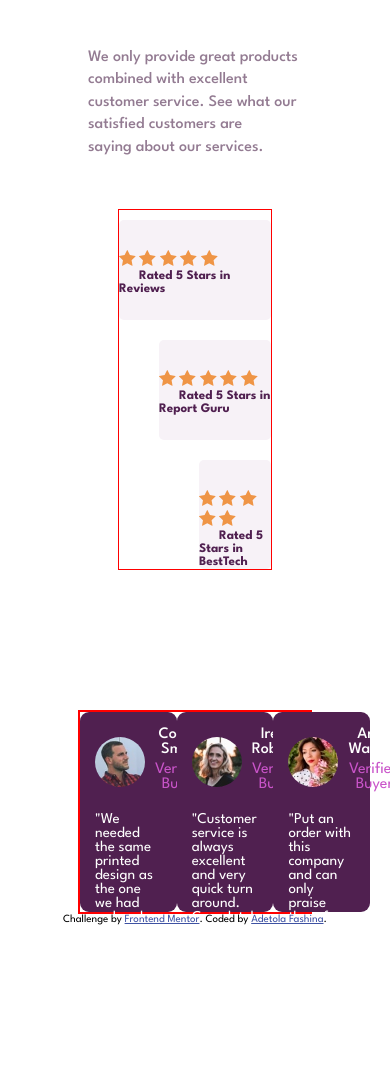
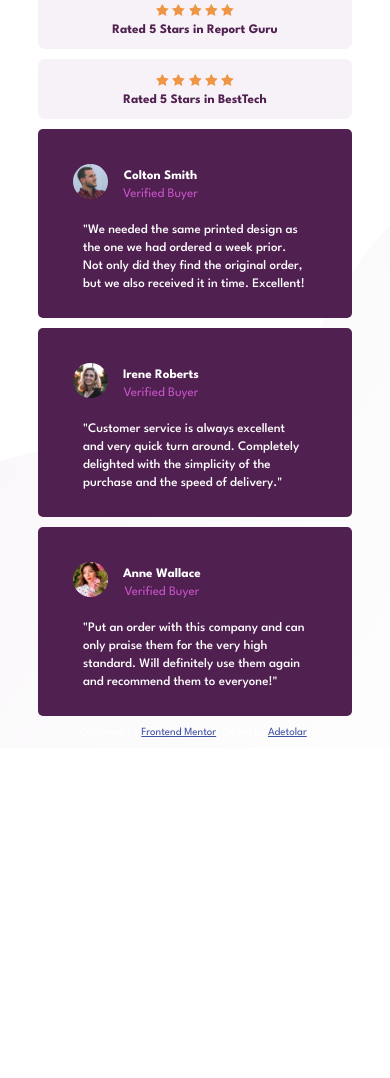
Before and after one commit to Adetolar/Social-proof-section, a plain HTML site: page index.html in a window 390 px wide. Shown: the part 318-1396 px from the top of the page. After the commit the page ends 1066 px from the top, so only its background shows below. Drawn offline with Linux system fonts and the light colour scheme.

Commit message:
Mobile screen 375px fixed

```diff
--- a/index.html
+++ b/index.html
@@ -20,13 +20,13 @@
   </head>
   <body>
 
-    <main>
-      <section>
+
+
       <header>
-    <h1>10,000+ of our<br>users love our<br> products.</h1>
+          <h1>10,000+ of our<br>users love our<br> products.</h1>
 
-    <p>We only provide great products combined with excellent <br> customer service.
-    See what our satisfied customers are <br> saying about our services.</p>
+        <p>We only provide great products combined <br> with excellent customer service.
+        See what <br>our satisfied customers are saying about our <br> services.</p>
   </header>
 
     <div class="containerRating">
@@ -60,64 +60,53 @@
     </div>
   </div>
 
-</section>
+
 
 
 
 <div class="containerBuyer">
 
     <div class="Buyer">
+        <div class="container Colton">
+              <img src="/images/image-colton.jpg" alt="profile image    of buyer Colton Smith">
+              <p>Colton Smith<br>
+              <span>Verified Buyer<span>
 
-      <div class="container Colton">
-
-          <div class="box">
-            <img src="/images/image-colton.jpg" alt="profile image    of buyer Colton Smith">
-          </div>
-
-            <div    class="containerBuyerProfile">
-                  <h3>Colton Smith</h3>
-                  <h4>Verified Buyer</h4>
+              </p>
             </div>
-      </div>
-          <article>"We needed the same printed      design as the one we had ordered a week     prior.
-          Not only did they find the original       order, but we also received it in time.
-          Excellent!</article>
+            <article>"We needed the same printed      design as the one we had ordered a week     prior.
+              Not only did they find the original       order, but we also received it in time.
+              Excellent!</article>
+        </div>
 
   </div>
 
 
-    <div class="Buyer">
+     <div class="Buyer">
       <div class="container Irene">
-      <div class="box"><img src="/images/image-irene.jpg" alt="profile image of buyer Irene Roberts"></div>
-      <div class="containerBuyerProfile">
-    <h3>Irene Roberts</h3>
-    <h4>Verified Buyer</h4>
+        <img src="/images/image-irene.jpg" alt="profile image of buyer Irene Roberts">
+    <p>Irene Roberts<br>
+    <span>Verified Buyer</span></p>
       </div>
-      </div>
+
     <article>"Customer service is always excellent and very quick turn around. Completely
     delighted with the simplicity of the purchase and the speed of delivery." </article>
     </div>
 
     <div class="Buyer">
       <div class="container anne">
-      <div class="box"><img src="/images/image-anne.jpg" alt="profile image of buyer Anne Wallace"></div>
-      <div class="containerBuyerProfile">
-    <h3>Anne Wallace</h3>
-    <h4>Verified Buyer</h4>
-      </div>
+      <img src="/images/image-anne.jpg" alt="profile image of buyer Anne Wallace">
+    <p>Anne Wallace</br>
+    <span>Verified Buyer</span>
+  </p>
     </div>
     <article>"Put an order with this company and can only praise them for the very high
-    standard. Will definitely use them again and recommend them to everyone!" </article>
+    standard. Will definitely use them again and recommend them to everyone!"
+      </article>
     </div>
 
-  </main>
-
-
-
     <footer>
-      <p>Challenge by
-      <a href="https://www.frontendmentor.io?ref=challenge" target="_blank"
-        >Frontend Mentor</a>. Coded by <a href="#">Adetola Fashina</a>.</p>
+      <p>Challenge by <a href="https://www.frontendmentor.io?ref=challenge" target="_blank">Frontend Mentor</a>. Coded by <a href="#">Adetolar</a>.</p>
     </footer>
 
   </body>
--- a/style.css
+++ b/style.css
@@ -1,21 +1,19 @@
-*{
-    padding: 0px;
-    margin: 0px;
-}
+   /* *{
+    box-sizing: border-box;
+   } */
 
-
-
-@media screen and (max-width:1023px) {
    body{
         font-size: 15px;
-        font-family:League Spartan ;
+        font-family:League Spartan;
         text-align: center;
         font-weight: 400;
-        background-image: url(/images/bg-pattern-top-desktop.svg) url(/images/bg-pattern-bottom-mobile.svg);
-        background-position: top left bottom right;
-        background-repeat: no-repeat;
-        background-size: cover cover;
-        background-color:hsl(0, 0%, 100%)
+        background-image: url(/images/bg-pattern-top-mobile.svg), url(/images/bg-pattern-bottom-mobile.svg);
+        background-position: top left ,bottom right;
+        background-repeat: no-repeat ,no-repeat;
+        background-size: 100% ,100%;
+        background-color:hsl(0, 0%, 100%);
+        color:hsl(0, 0%, 100%) ;
+
     }
 
 
@@ -23,308 +21,96 @@
      {
         font-size: 11px;
         text-align: center;
+
       }
 
       footer a {
         color: hsl(228, 45%, 44%);
       }
 
-      main{
-        width: 90%;
-        margin: 20px auto;
-      }
+
 
       h1{
         color:hsl(300, 43%, 22%) ;
         font-size: xx-large;
         font-weight: 700;
-        padding: 20px;
+
       }
 
-      main h1+p{
+      header h1+p{
         color: hsl(303, 10%, 53%);
         font-size:medium;
         font-weight: 500;
-        line-height: 140%;
-        padding: 10px;
-
-      }
-
-      .containerRating{
-         display: grid;
-         place-items: center;
-         row-gap: 10px;
-         margin:40px;
-
-        }
-
-        .Rating{
-        padding-top: 30px;
-        min-height: 70px;
-        background-color:hsl(300, 24%, 96%) ;
-        color:hsl(300, 43%, 22%) ;
-        font-size: large;
-        font-weight: 700;
-        line-height: 100%;
-        ;
-      }
-
-      .Rating p{
-        margin:5px ;
-      }
-
-
-
-      .containerBuyer{
-        display: grid;
-        place-items: center;
-        row-gap: 10px;
-
-      }
-
-      .Buyer{
-        padding: 35px;
-      }
-
-
-      .Buyer img{
-
-        width: 50px;
-        border-radius: 25px;
-        /* display: inline; */
-        /* text-align: left; */
-
+        line-height: 120%;
+        margin-bottom: 30px;
 
 
 
       }
 
-      .Buyer h4 {
-        color:  hsl(300, 52%, 56%) ;
-        font-size: medium;
-        font-weight: 400;
-        margin-top: 0px;
+    .stars img{
+      margin-top: 15px;
+      width: 13px;
+    }
+
+    .Rating{
+      margin: 10px 30px;
+      min-height: 60px;
+      background-color:hsl(300, 24%, 96%) ;
+      color:hsl(300, 43%, 22%) ;
+      font-size: small;
+      font-weight: 700;
+      border-radius: 7px;
 
     }
 
-      .Buyer h3{
-        font-size: medium;
-        font-weight: 500;
-        margin-bottom: 5px;
+    .Rating p{
+      margin-top:5px ;
+      padding: 0px;
     }
+
 
     .Buyer{
       background-color:hsl(300, 43%, 22%) ;
       border-radius: 5px;
       color:hsl(0, 0%, 100%) ;
+      margin: 10px 30px;
+      padding: 35px 35px 20px 35px;
+      line-height: 120%;
     }
 
-      .containerBuyerProfile{
-        line-height: 100%;
+    .container img{
+      width: 35px;
+      height: 35px;
+      border-radius: 50%;
+
+    }
+
+    .container p{
+      margin-left: 15px;
+      margin-top: 3px;
+      font-size: small;
+      font-weight: 700;
+
+    }
+
+    .container p span{
+      color:  hsl(300, 52%, 56%) ;
+      font-size: small;
+      font-weight: 400;
+      margin-top: 20px;
 
     }
 
 
-
     .container{
       display: flex;
-        align-items:flex-start
     }
 
 
-      .container > div+div{
-        margin-left: 10px;
+    article{
+      text-align: left;
+      font-size: small;
+      font-weight: 500;
+      margin: 5px 10px;
     }
-
-      .container .box img{
-        margin-top: 10px;
-      }
-
-
-
-
-
-
-      section{
-       font-size: medium;
-        text-align: left;
-      }
-
-}
-
-@media screen and (min-width:1024px) {
-
-}
-body{
-    font-size: 15px;
-    font-family:League Spartan ;
-    font-weight: 400;
-    background-image:url(/images/bg-pattern-top-desktop.svg) url(images/bg-pattern-bottom-desktop.svg);
-    background-position: top left bottom right;
-    background-repeat: no-repeat;
-    background-size: cover cover;
-    background-color:hsl(0, 0%, 100%)
-}
-
-
-footer
- {
-    font-size: 11px;
-    text-align: center;
-  }
-
-  footer a {
-    color: hsl(228, 45%, 44%);
-  }
-
-  main{
-    width: 60%;
-    margin: 0px auto;
-
-  }
-
-  h1{
-    color:hsl(300, 43%, 22%) ;
-    font-size: 3em;
-    font-weight: 700;
-
-  }
-
-  main h1+p{
-    color: hsl(303, 10%, 53%);
-    font-size:medium;
-    font-weight: 500;
-    line-height: 140%;
-    margin-top: 40px;
-
-  }
-
-  .containerRating{
-      border: 1px solid red;
-      line-height: 400%;
-
-    }
-
-    .Rating{
-    background-color:hsl(300, 24%, 96%) ;
-    color:hsl(300, 43%, 22%) ;
-    font-size: small;
-    font-weight: 700;
-    border-radius: 5px;
-    margin-top: 10px;
-
-
-
-
-}
-section{
-    display: flex;
-    justify-content: space-between;
-    flex-wrap: wrap;
-    margin-top: 50px;
-
-}
-
-
-.stars , .stars+p {
-    display: inline;
-
-}
-
-.Rating .stars+p{
-    margin-left: 20px;
-}
-
-.containerRating .guru{
-    margin-left: 40px;
-}
-
-.containerRating .tech{
-    margin-left: 80px
-}
-
-
-.containerBuyer{
-    display: flex;
-    justify-content: space-between;
-    margin-top: 100px;
-    border: 2px solid red;
-
-
-}
-
-/* .Buyer .Colton{
-    margin-bottom: 40px;
-
-
-
-
-}
-
-.Buyer .Irene{
-    margin-bottom: 20px;
-
-
-
-} */
-
-.Buyer{
-    background-color:hsl(300, 43%, 22%) ;
-    border-radius: 9px;
-    color:hsl(0, 0%, 100%);
-    width: 29%;
-    height: 170px;
-    padding: 15px;
-
-
-
-}
-
-
-
-.Buyer img{
-    width: 50px;
-    border-radius: 25px;
-
-}
-
-.Buyer h4 {
-    color:  hsl(300, 52%, 56%) ;
-    font-size: medium;
-    font-weight: 400;
-    margin-top: 0px;
-
-}
-
-.Buyer h3{
-    font-size: medium;
-    font-weight: 500;
-    margin-bottom: 5px;
-}
-
-
-
-.containerBuyerProfile{
-    line-height: 100%;
-
-}
-
-
-
-.container{
-    display: flex;
-    align-items:flex-start
-    /* flex-wrap: wrap; */
-}
-
-
-.container > div+div{
-
-
-
-
-}
-  article{
-    margin-top: 20px;
-    text-align: left;
-  }
```
Lines whose indentation alone changed are shown as unchanged.
